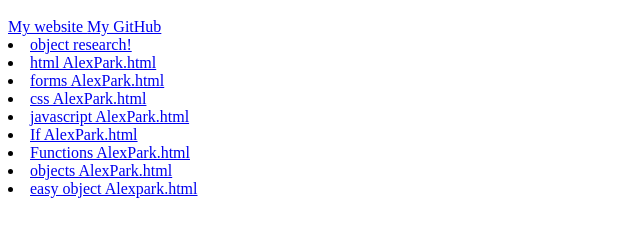
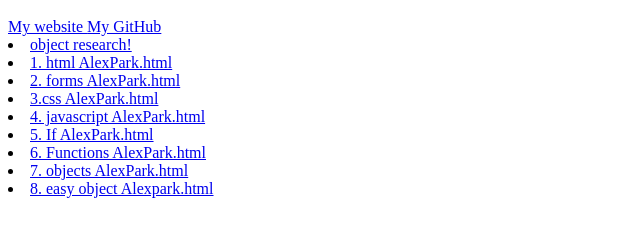
Before and after one commit to 1STchoco/game---dev---repo---Alex-Park, a plain HTML site: page index.html in a window 1280 px wide. Shown: the part 48-284 px from the top of the page, without its empty margins (0-640 px from the left). Drawn offline with Linux system fonts and the light colour scheme.

Commit message:
Update index.html

```diff
--- a/index.html
+++ b/index.html
@@ -5,11 +5,11 @@
 <a href="https://github.com/1STchoco/game---dev---repo---Alex-Park"> My GitHub</a>
 
 <li> <a href="https://docs.google.com/document/d/1oaGDO7ZCungoAvx0gUQQmNwyDbgXoO4SXbnc1olOYmg/edit?usp=sharing">object research! </a>
-<li> <a href="t1a01 html AlexPark.html"> html AlexPark.html</a>
-<li> <a href="t1a02 forms AlexPark.html"> forms AlexPark.html</a>
-<li> <a href="t1a03 css AlexPark.html"> css AlexPark.html</a>
-<li> <a href="t1a04 javascript AlexPark.html"> javascript AlexPark.html</a>
-<li> <a href="t1a05 if Alex.html"> If AlexPark.html</a>
-<li> <a href="t1a06 functions Alex.html"> Functions AlexPark.html</a>
-<li> <a href="t1a07 objects AlexPark.html"> objects AlexPark.html</a>
-<li> <a href="t1a08 easy object AlexPark.html"> easy object Alexpark.html</a>
+<li> <a href="t1a01 html AlexPark.html">1. html AlexPark.html</a>
+<li> <a href="t1a02 forms AlexPark.html">2. forms AlexPark.html</a>
+<li> <a href="t1a03 css AlexPark.html"> 3.css AlexPark.html</a>
+<li> <a href="t1a04 javascript AlexPark.html">4. javascript AlexPark.html</a>
+<li> <a href="t1a05 if Alex.html">5. If AlexPark.html</a>
+<li> <a href="t1a06 functions Alex.html">6. Functions AlexPark.html</a>
+<li> <a href="t1a07 objects AlexPark.html">7. objects AlexPark.html</a>
+<li> <a href="t1a08 easy object AlexPark.html">8. easy object Alexpark.html</a>
```
